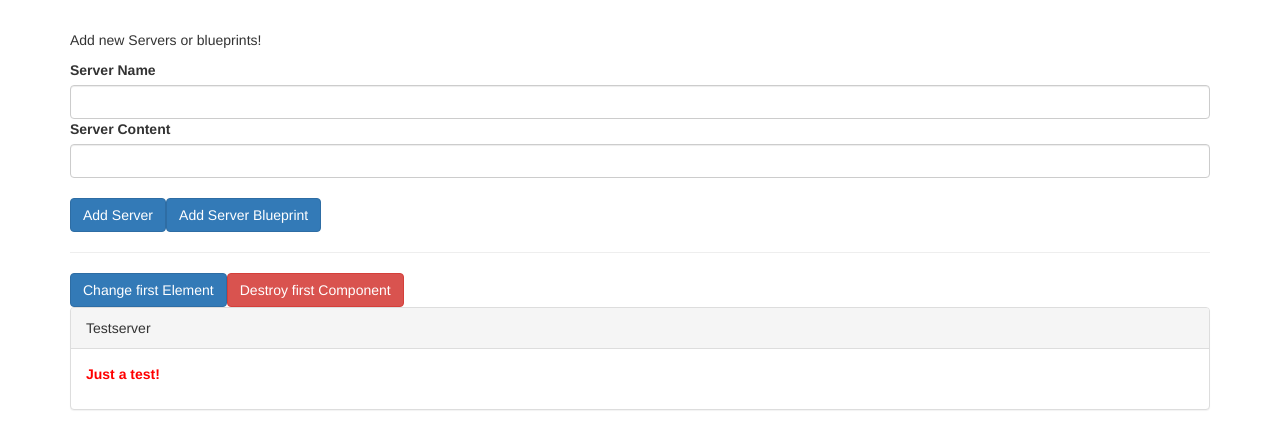
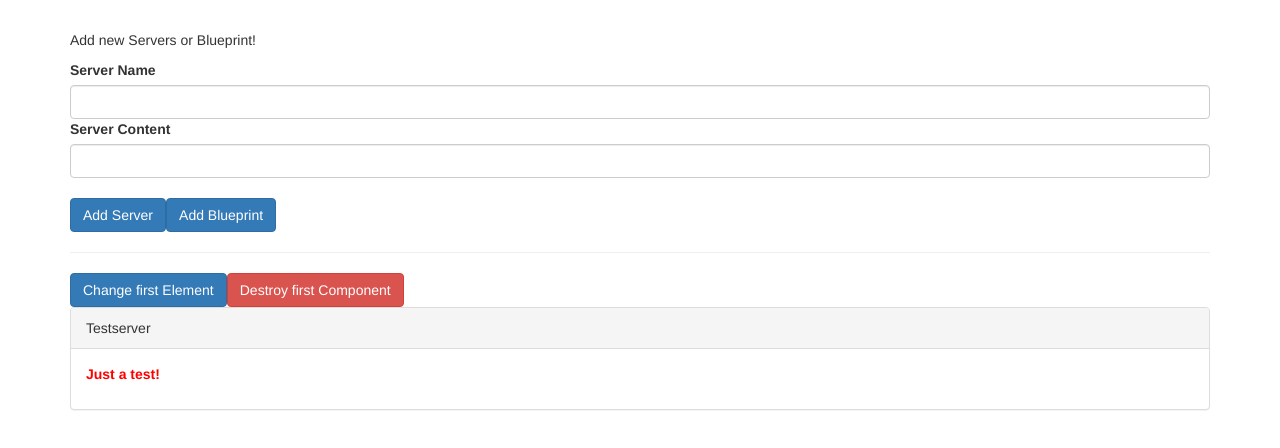
Before and after one commit to TheDapperDemon/ServerApp, an Angular app: page / in a window 1280 px wide. Shown: the top 448 px of the page. Built offline with nearby package versions, Linux system fonts and the light colour scheme.

Commit message:
small changes to structure

```diff
--- a/src/app/app.component.ts
+++ b/src/app/app.component.ts
@@ -1,10 +1,13 @@
-import { Component } from '@angular/core';
+import {
+  Component
+} from '@angular/core';
 
 @Component({
   selector: 'app-root',
   templateUrl: './app.component.html',
   styleUrls: ['./app.component.css']
 })
+
 export class AppComponent {
   serverElements = [{type: 'server', name: 'Testserver', content: 'Just a test!'}];
 
--- a/src/app/cockpit/cockpit.component.html
+++ b/src/app/cockpit/cockpit.component.html
@@ -1,24 +1,12 @@
 <div class="row">
   <div class="col-xs-12">
-    <p>Add new Servers or blueprints!</p>
+    <p>Add new Servers or Blueprint!</p>
     <label>Server Name</label>
-    <!--<input type="text" class="form-control" [(ngModel)]="newServerName">-->
-    <input
-      type="text"
-      class="form-control"
-      #serverNameInput>
+    <input type="text" class="form-control" #serverNameInput>
     <label>Server Content</label>
-    <!--<input type="text" class="form-control" [(ngModel)]="newServerContent">-->
-    <input
-      type="text"
-      class="form-control"
-      #serverContentInput>
+    <input type="text" class="form-control" #serverContentInput>
     <br>
-    <button
-      class="btn btn-primary"
-      (click)="onAddServer(serverNameInput)">Add Server</button>
-    <button
-      class="btn btn-primary"
-      (click)="onAddBlueprint(serverNameInput)">Add Server Blueprint</button>
+    <button class="btn btn-primary" (click)="onAddServer(serverNameInput)">Add Server</button>
+    <button class="btn btn-primary" (click)="onAddBlueprint(serverNameInput)">Add Blueprint</button>
   </div>
 </div>
--- a/src/app/server-element/server-element.component.html
+++ b/src/app/server-element/server-element.component.html
@@ -1,6 +1,4 @@
-<div
-  class="panel panel-default">
-  <!--<div class="panel-heading">{{ element.name }}</div>-->
+<div class="panel panel-default">
   <div class="panel-heading" #heading>{{ name }}</div>
   <div class="panel-body">
     <ng-content></ng-content>
--- a/src/app/server-element/server-element.component.ts
+++ b/src/app/server-element/server-element.component.ts
@@ -1,19 +1,8 @@
 import {
-  Component,
-  OnInit,
-  Input,
-  ViewEncapsulation,
-  OnChanges,
-  SimpleChanges,
-  DoCheck,
-  AfterContentInit,
-  AfterContentChecked,
-  AfterViewInit,
-  AfterViewChecked,
-  OnDestroy,
-  ViewChild,
-  ElementRef,
-  ContentChild
+  Component, OnInit, Input, ViewEncapsulation, OnChanges,
+  SimpleChanges, DoCheck, AfterContentInit, AfterViewInit,
+  AfterContentChecked, AfterViewChecked, OnDestroy,
+  ViewChild, ElementRef, ContentChild
 } from '@angular/core';
 
 @Component({
@@ -23,13 +12,9 @@ import {
   encapsulation: ViewEncapsulation.Emulated // None, Native
 })
 export class ServerElementComponent implements
-  OnInit,
-  OnChanges,
-  DoCheck,
-  AfterContentInit,
-  AfterContentChecked,
-  AfterViewInit,
-  AfterViewChecked,
+  OnInit, OnChanges, DoCheck, AfterContentInit,
+  AfterContentChecked, AfterViewInit, AfterViewChecked,
+
   OnDestroy {
   @Input('srvElement') element: {type: string, name: string, content: string};
   @Input() name: string;
```
Also changed, not shown: src/app/app.component.html (+4 -5 lines), src/app/cockpit/cockpit.component.ts (+9 -4 lines).
